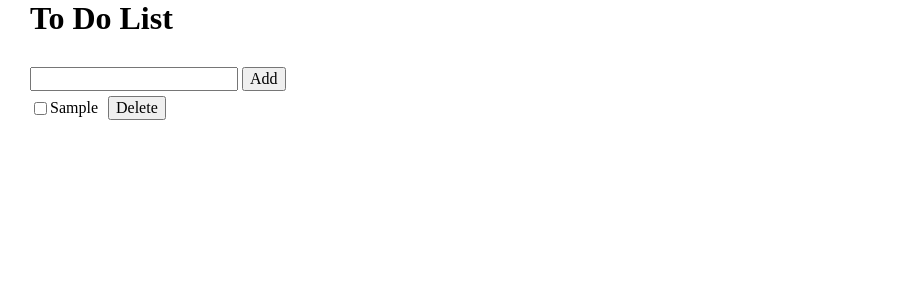
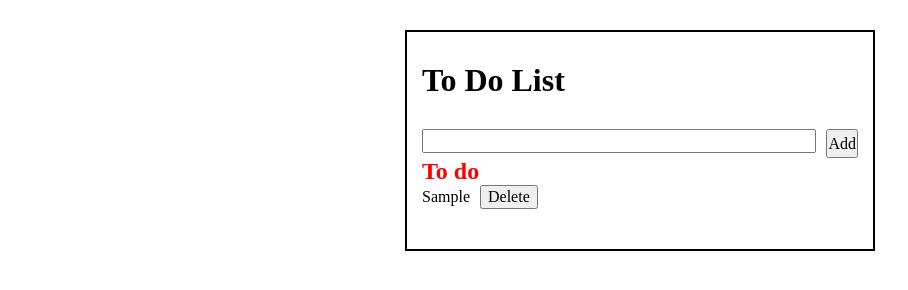
Before and after one commit to alekseirechitskiy/todo-list, a plain HTML site: page index.html in a window 1280 px wide. Both pictures are taken after typing "Sample" into the empty fields and a click on the button "Add". Shown: the whole page, without its empty margins (0-908 px from the left). Drawn offline with Linux system fonts and the light colour scheme.

Commit message:
implemented minimal functionality

```diff
--- a/css/style.css
+++ b/css/style.css
@@ -1,7 +1,16 @@
+.body {
+  padding: 30px 0;
+}
+
 .container {
-  max-width: 1250px;
+  max-width: 500px;
   margin: 0 auto;
   padding: 0 15px;
+}
+
+.app-wrapper {
+  border: 2px solid #000000;
+  padding: 30px 15px;
 }
 
 .title {
@@ -13,21 +22,46 @@
   flex-direction: column;
 }
 
+.tasks__title {
+  color: red;
+}
+
+.hidden{
+  display: none;
+}
+
 .task {
   display: flex;
   align-items: center;
   margin-bottom: 10px;
 }
 
+.input-box {
+  display: flex;
+}
+
 .input {
+  width: 100%;
   margin-bottom: 5px;
+  margin-right: 10px;
+  /* padding: 5px 10px; */
+  display: block;
+}
+
+.add-button {
+  padding: 0;
 }
 
 .task__check:checked + .task__text {
-  color: green;
-  text-decoration: line-through;
+  /* color: green;
+  text-decoration: line-through; */
 }
 
 .task__text {
   margin-right: 10px;
 }
+
+.task__text.done{
+  color: green;
+  text-decoration: line-through;
+}
--- a/index.html
+++ b/index.html
@@ -10,11 +10,16 @@
   <link rel="stylesheet" href="css/style.css">
 </head>
 
-<body>
+<body class="body">
   <div class="container">
+    <div class="app-wrapper">
       <h1 class="title">To Do List</h1>
+      <div class="input-box">
         <input class="input" type="text">
         <button class="add-button">Add</button>
+      </div>
+
+      <h2 class="tasks__title hidden">To do</h2>
 
       <ul class="tasks">
         <!-- <li class="task">
@@ -24,6 +29,7 @@
         </li> -->
       </ul>
     </div>
+  </div>
   <script src="js/main.js"></script>
 </body>
 
--- a/js/main.js
+++ b/js/main.js
@@ -2,9 +2,11 @@
 
 const input = document.querySelector(".input");
 const addButton = document.querySelector(".add-button");
-// const deleteButton = document.querySelectorAll(".delete-button");
 const tasksCheck = document.querySelector(".task__check");
-let workField = document.querySelector(".tasks");
+const workField = document.querySelector(".tasks");
+const taskElement = document.querySelector(".task");
+const tasksTitle = document.querySelector(".tasks__title");
+
 let tasksList = [];
 let idCounter = 0;
 
@@ -14,74 +16,71 @@ const clearInput = function () {
 
 const drawAnElement = function (task) {
 	const taskPost = `
-	<li class="task" id="${task.id}">
-	<input class="task__check" type="checkbox">
-	<p class="task__text">${task.task}</p>
-	<button class="delete-button">Delete</button>
-	</li>
+	  <li class="task" id="${task.id}">
+	  <p class="task__text">${task.task}</p>
+	  <button class="delete-button">Delete</button>
+	  </li>
 	`;
-
 	workField.innerHTML += taskPost;
 };
 
-const watcher = function () {
-	console.log(workField);
-	const tasks = document.querySelectorAll(".task");
-	console.log("tasks: ", tasks);
+const toggleDone = function () {
+	const taskText = document.querySelectorAll(".task__text");
+
+	for (let k = 0; k < taskText.length; k++) {
+		taskText[k].addEventListener("click", function () {
+			this.classList.toggle("done");
+
+			const idIemp = this.closest(".task").id;
+			console.log(idIemp);
+
+			tasksList[idIemp - 1].done = !tasksList[idIemp - 1].done;
+			console.log(idIemp, tasksList[idIemp - 1].done);
+			console.log(tasksList);
+		});
+	}
 };
 
-addButton.addEventListener("click", function () {
-	if (input.value) {
+const addTask = function () {
+	if (input.value != "") {
+		tasksTitle.classList.remove("hidden");
 		const newTask = {
 			id: idCounter + 1,
 			task: input.value,
+			done: false,
 		};
 		idCounter++;
 		tasksList.push(newTask);
-		console.log("tasksList: ", tasksList);
 		drawAnElement(newTask);
+
+		toggleDone();
 
 		// Deleting task from list
 		const deleteButton = document.querySelectorAll(".delete-button");
+
 		for (let i = 0; i < deleteButton.length; i++) {
 			deleteButton[i].addEventListener("click", function () {
-				console.log(deleteButton[i].closest(".task").id);
 				const taskId = deleteButton[i].closest(".task").id;
-				console.log("Block's id: ", taskId);
-				// tasksList.splice(taskId, taskId);
-				console.log("before: ", tasksList);
-
 				for (let j = 0; j < tasksList.length; j++) {
 					if (tasksList[j].id == taskId) {
-						console.log(
-							"I need to delete the task contains id:",
-							tasksList[j].id,
-							"Index of this task is: ",
-							j
-						);
 						tasksList.splice(j, 1);
-						// break;
 					}
+				}
+				deleteButton[i].closest(".task").remove();
 
-					// if (tasksList[j].id === taskId) {
-					// 	console.log("Delete this item:", tasksList[j]);
-					// }
+				if (tasksList.length === 0) {
+					tasksTitle.classList.add("hidden");
 				}
-				console.log("after: ", tasksList);
-
-				deleteButton[i].closest(".task").remove();
 			});
 		}
+		clearInput();
+	}
+};
 
-		clearInput();
-		// watcher();
+// Adding the task in list
+addButton.addEventListener("click", addTask);
+document.addEventListener("keydown", (e) => {
+	if (e.key === "Enter") {
+		addTask();
 	}
 });
-
-// if (tasksList) {
-// 	for (let i = 0; i < deleteButton.length; i++) {
-// 		deleteButton[i].addEventListener("click", function () {
-// 			console.log(deleteButton[i]);
-// 		});
-// 	}
-// }
```
Lines whose indentation alone changed are shown as unchanged.
